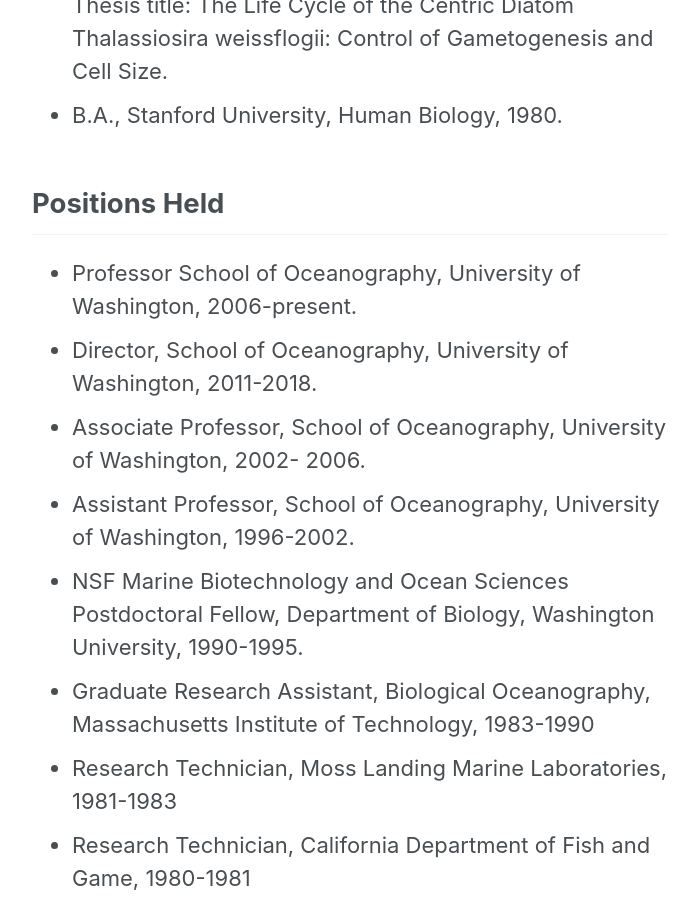
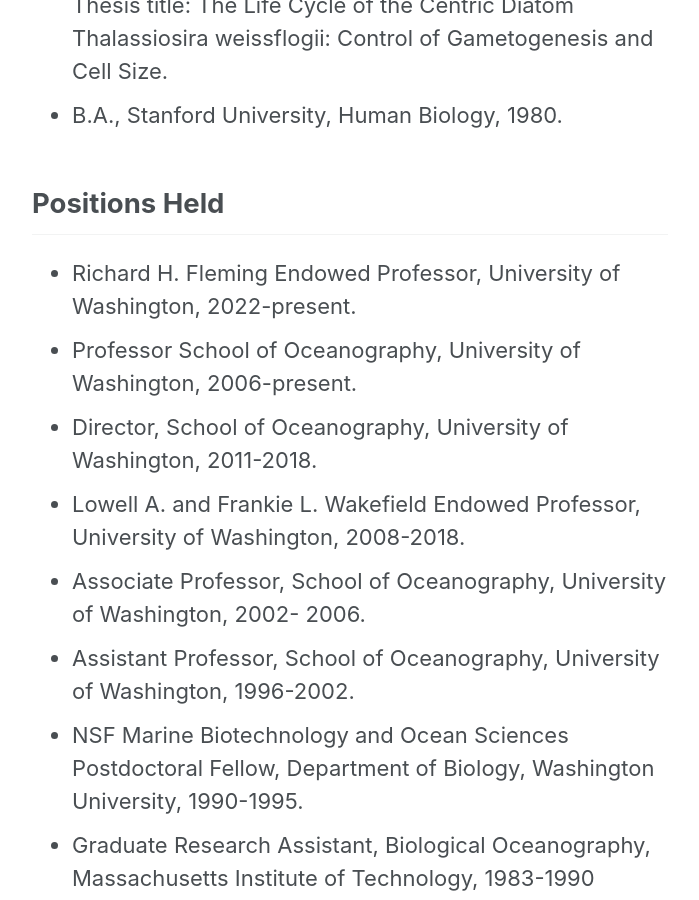
Before and after one commit to armbrustlab/armbrustlab.github.io, a Jekyll site: the page built from collections/_people/armbrust.md, in a window 1280 px wide and 900 px high, scrolled down 1555 px. Shown: the whole window, without its empty margins (290-989 px from the left). Built offline with Jekyll 4.4.1, drawn with Linux system fonts in a browser that asks for light colours; nearby versions of some CDN libraries.

Commit message:
Update armbrust.md

```diff
--- a/collections/_people/armbrust.md
+++ b/collections/_people/armbrust.md
@@ -13,8 +13,10 @@
 * B.A., Stanford University, Human Biology, 1980.
 
 ## Positions Held
+* Richard H. Fleming Endowed Professor, University of Washington, 2022-present.
 * Professor School of Oceanography, University of Washington, 2006-present.
 * Director, School of Oceanography, University of Washington, 2011-2018.
+* Lowell A. and Frankie L. Wakefield Endowed Professor, University of Washington, 2008-2018.
 * Associate Professor, School of Oceanography, University of Washington, 2002- 2006.
 * Assistant Professor, School of Oceanography, University of Washington, 1996-2002.
 * NSF Marine Biotechnology and Ocean Sciences Postdoctoral Fellow, Department of Biology, Washington University, 1990-1995.
```
